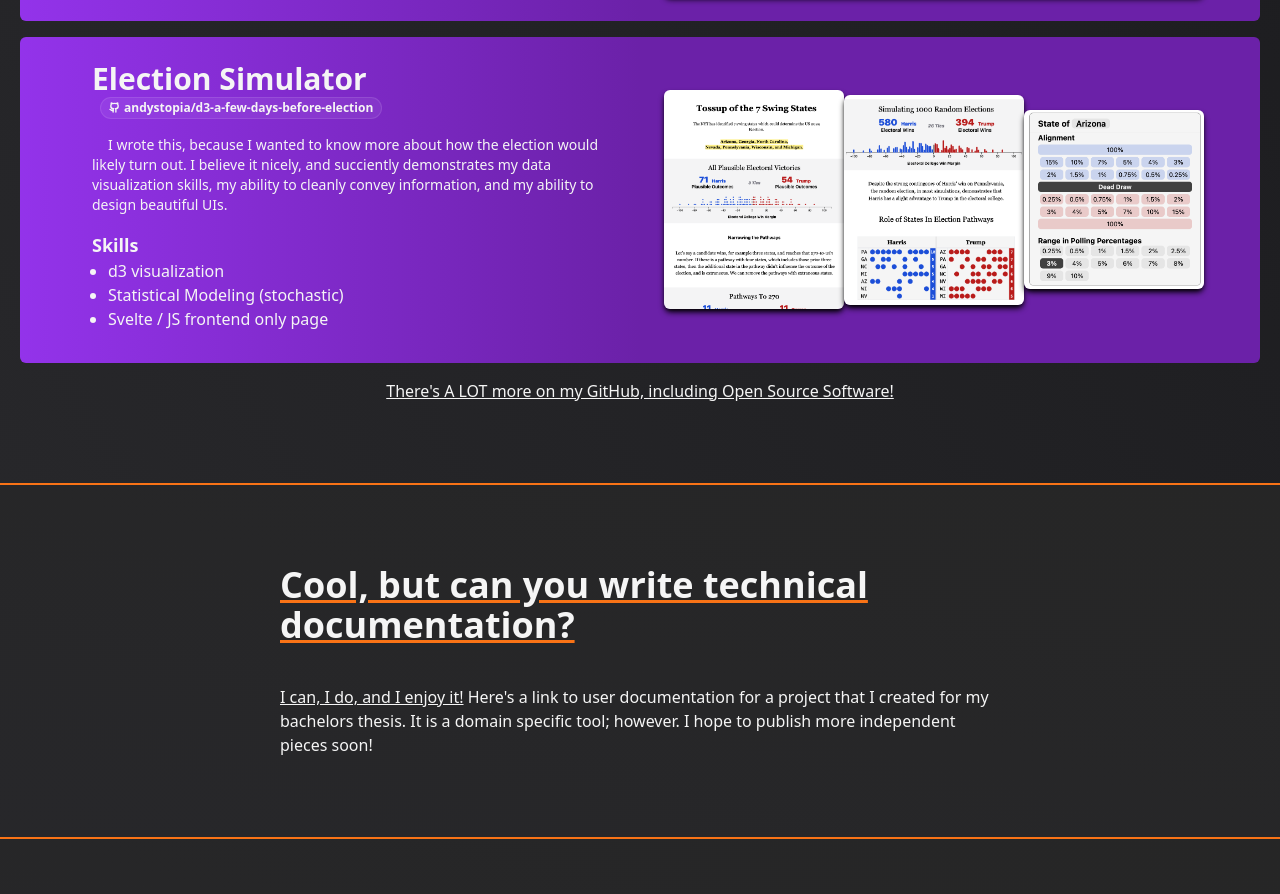
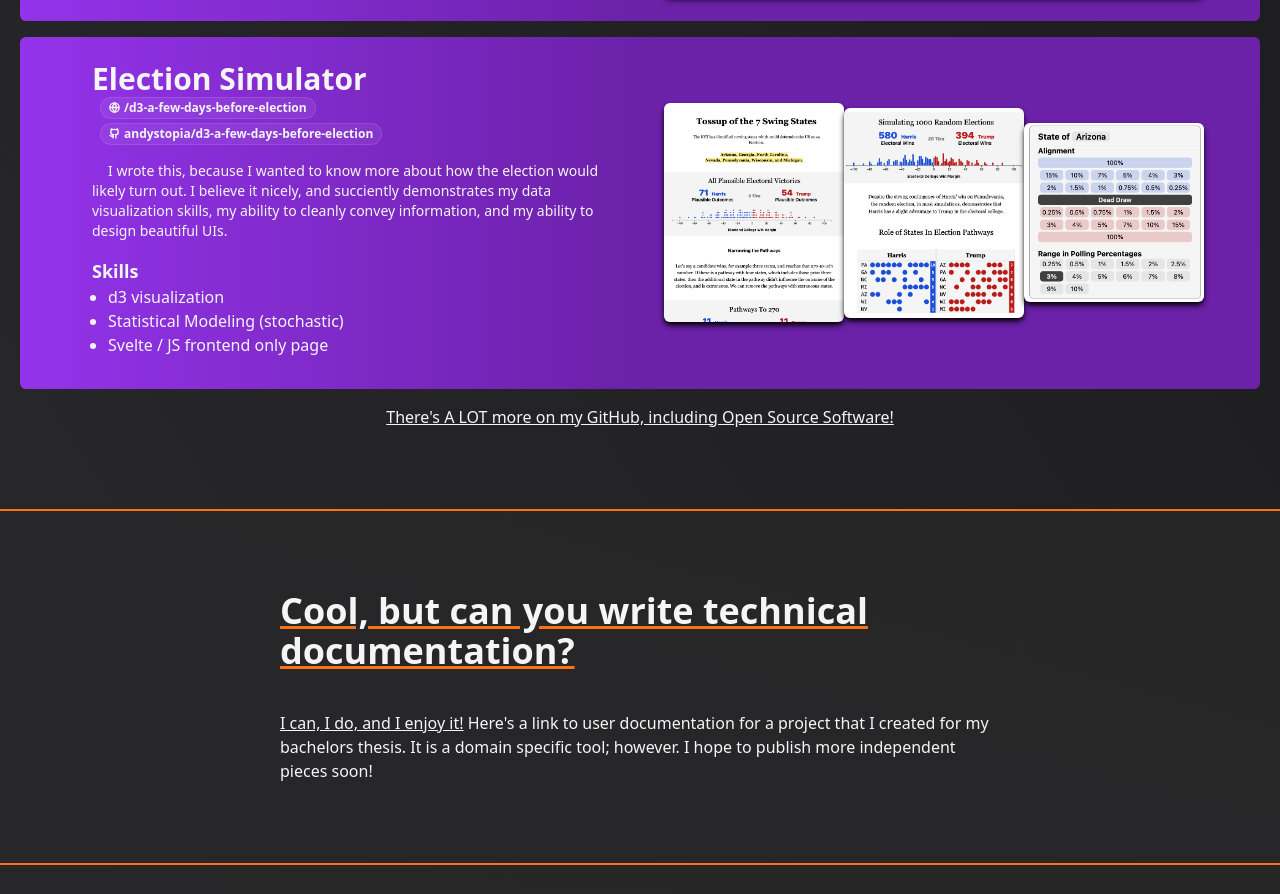
Before and after one commit to andystopia/andystopia.github.io, a SvelteKit app: page / in a window 1280 px wide. Shown: the part 2727-3621 px from the top of the page. Built offline with nearby package versions, Linux system fonts and the light colour scheme.

Commit message:
add project links

```diff
--- a/src/routes/+page.svelte
+++ b/src/routes/+page.svelte
@@ -1,5 +1,5 @@
 <script lang="ts">
-	import { BookLock, Github, Linkedin, Mail } from 'lucide-svelte';
+	import { BookLock, Github, Globe, Linkedin, Mail } from 'lucide-svelte';
 	import '../app.css';
 
 	let liameObsc = 'zxbupx.xyxvwnxzxtx@x4x0xlxnxqxzxjxrxexqxannk';
@@ -188,11 +188,19 @@
 		>
 			<div class="flex-grow w-full pt-6 pl-8 mb-8 pr-8">
 				<h3 class="font-bold text-3xl">Election Simulator</h3>
-				<div>
+				<div class="flex flex-col mb-4 gap-y-1">
+					<a
+						href="https://andystopia.github.io/d3-a-few-days-before-election"
+						target="_blank"
+						class="flex flex-row gap-x-1 items-center bg-purple-300/10 rounded-full px-2 py-0.5 w-min text-nowrap ml-2 border-white/10 border hover:bg-white/20 hover:scale-[1.01] transition duration-75"
+					>
+						<div><Globe size={11} strokeWidth={3}></Globe></div>
+						<span class="text-xs font-semibold">/d3-a-few-days-before-election</span>
+					</a>
 					<a
 						href="https://github.com/andystopia/d3-a-few-days-before-election"
 						target="_blank"
-						class="flex flex-row gap-x-1 items-center bg-purple-300/10 rounded-full px-2 py-0.5 mb-4 w-min text-nowrap ml-2 border-white/10 border hover:bg-white/20 hover:scale-[1.01] transition duration-75"
+						class="flex flex-row gap-x-1 items-center bg-purple-300/10 rounded-full px-2 py-0.5 w-min text-nowrap ml-2 border-white/10 border hover:bg-white/20 hover:scale-[1.01] transition duration-75"
 					>
 						<div><Github size={11} strokeWidth={3}></Github></div>
 						<span class="text-xs font-semibold">andystopia/d3-a-few-days-before-election</span>
```
